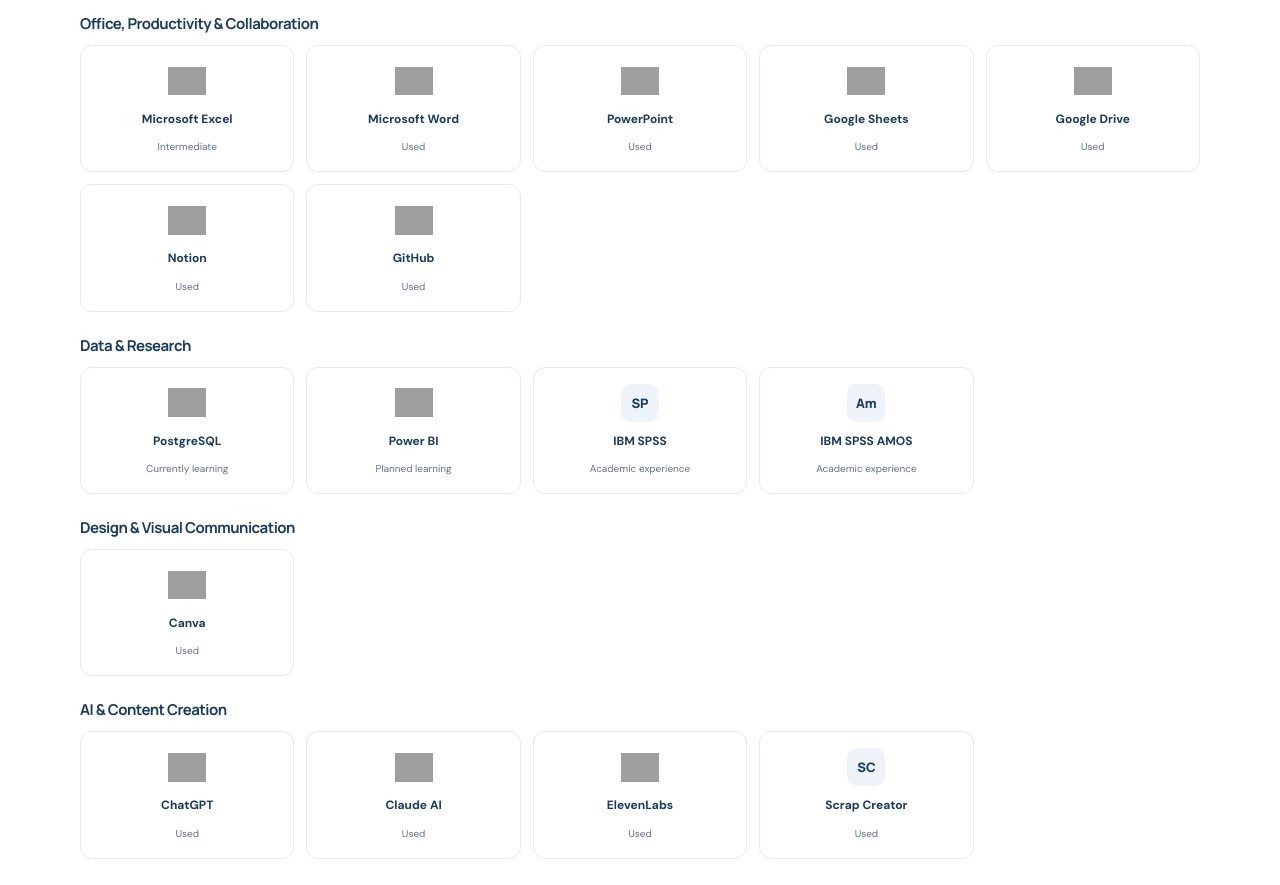
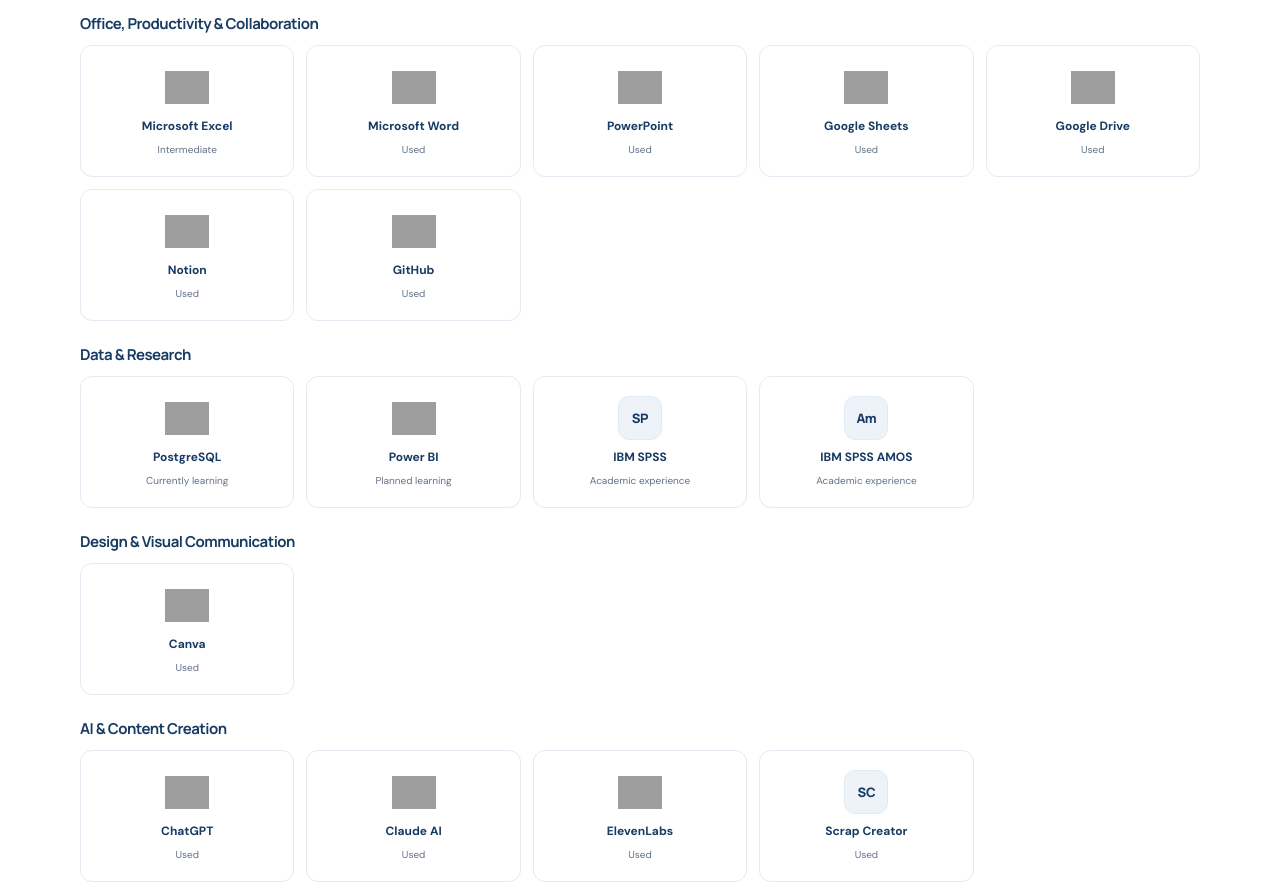
Before and after one commit to fajarsidik05/fajarsidik, a plain HTML site: page index.html in a window 1280 px wide. Shown: the part 2020-2905 px from the top of the page. Drawn offline with Linux system fonts and the light colour scheme; grey boxes are pictures that could not be loaded.

Commit message:
Improve tool logo clarity and consistency

```diff
--- a/index.html
+++ b/index.html
@@ -45,7 +45,7 @@
     .card p{color:var(--muted);font-size:14px}.facts{display:grid;gap:14px;background:var(--surface)}
     .fact{padding-bottom:12px;border-bottom:1px solid var(--line)}.fact:last-child{border:0;padding:0}.fact b{display:block;font-size:12px;color:var(--navy);margin-bottom:2px}.fact span{color:var(--muted);font-size:12px}
     .skills{display:grid;grid-template-columns:repeat(3,1fr);gap:13px}
-    .tools-groups{display:grid;gap:25px}.tool-group h3{font-size:15px;color:var(--navy);margin-bottom:12px}.tools-grid{display:grid;grid-template-columns:repeat(5,1fr);gap:12px}.tool{min-height:125px;border:1px solid var(--line);border-radius:12px;padding:16px 10px;display:flex;flex-direction:column;align-items:center;justify-content:center;gap:9px;background:#fff;text-align:center}.tool img{width:38px;height:38px;object-fit:contain}.tool .tool-mark{width:38px;height:38px;border-radius:10px;background:var(--surface2);display:grid;place-items:center;color:var(--navy);font:800 13px Manrope}.tool b{font-size:12px;color:var(--navy)}.tool small{font-size:10px;color:var(--muted)}
+    .tools-groups{display:grid;gap:25px}.tool-group h3{font-size:15px;color:var(--navy);margin-bottom:12px}.tools-grid{display:grid;grid-template-columns:repeat(5,minmax(0,1fr));gap:12px}.tool{min-height:132px;border:1px solid var(--line);border-radius:12px;padding:17px 10px;display:flex;flex-direction:column;align-items:center;justify-content:center;gap:9px;background:#fff;text-align:center}.tool img{display:block;width:44px;height:44px;flex:0 0 44px;object-fit:contain;object-position:center;image-rendering:auto}.tool .tool-mark{width:44px;height:44px;flex:0 0 44px;border-radius:11px;background:var(--surface2);border:1px solid var(--line);display:grid;place-items:center;color:var(--navy);font:800 13px Manrope;letter-spacing:-.03em}.tool b{font-size:12px;line-height:1.35;color:var(--navy)}.tool small{font-size:10px;line-height:1.35;color:var(--muted)}
     .skill{background:#fff;border:1px solid var(--line);border-radius:13px;padding:19px}
     .skill h3{font-size:15px;margin-bottom:6px;color:var(--navy)}.skill p{font-size:12px;color:var(--muted)}
     .tag{display:inline-block;margin-top:12px;padding:4px 8px;border-radius:5px;background:var(--surface2);color:var(--blue);font-size:10px;font-weight:700}
@@ -135,27 +135,27 @@
         <div class="section-top"><div><div class="eyebrow">03 / Digital Toolkit</div><h2>Tools & Technologies</h2></div><p class="section-intro">Aplikasi yang digunakan untuk mendukung pekerjaan bisnis, analisis, riset, produktivitas, dan produksi konten digital.</p></div>
         <div class="tools-groups">
           <div class="tool-group"><h3>Office, Productivity & Collaboration</h3><div class="tools-grid">
-            <div class="tool"><img src="https://cdn.simpleicons.org/microsoftexcel/217346" alt="Microsoft Excel logo"><b>Microsoft Excel</b><small>Intermediate</small></div>
-            <div class="tool"><img src="https://cdn.simpleicons.org/microsoftword/2B579A" alt="Microsoft Word logo"><b>Microsoft Word</b><small>Used</small></div>
-            <div class="tool"><img src="https://cdn.simpleicons.org/microsoftpowerpoint/B7472A" alt="Microsoft PowerPoint logo"><b>PowerPoint</b><small>Used</small></div>
-            <div class="tool"><img src="https://cdn.simpleicons.org/googlesheets/34A853" alt="Google Sheets logo"><b>Google Sheets</b><small>Used</small></div>
-            <div class="tool"><img src="https://cdn.simpleicons.org/googledrive/4285F4" alt="Google Drive logo"><b>Google Drive</b><small>Used</small></div>
-            <div class="tool"><img src="https://cdn.simpleicons.org/notion/000000" alt="Notion logo"><b>Notion</b><small>Used</small></div>
-            <div class="tool"><img src="https://cdn.simpleicons.org/github/181717" alt="GitHub logo"><b>GitHub</b><small>Used</small></div>
+            <div class="tool"><img loading="lazy" decoding="async" src="https://cdn.simpleicons.org/microsoftexcel/217346" alt="Microsoft Excel logo"><b>Microsoft Excel</b><small>Intermediate</small></div>
+            <div class="tool"><img loading="lazy" decoding="async" src="https://cdn.simpleicons.org/microsoftword/2B579A" alt="Microsoft Word logo"><b>Microsoft Word</b><small>Used</small></div>
+            <div class="tool"><img loading="lazy" decoding="async" src="https://cdn.simpleicons.org/microsoftpowerpoint/B7472A" alt="Microsoft PowerPoint logo"><b>PowerPoint</b><small>Used</small></div>
+            <div class="tool"><img loading="lazy" decoding="async" src="https://cdn.simpleicons.org/googlesheets/34A853" alt="Google Sheets logo"><b>Google Sheets</b><small>Used</small></div>
+            <div class="tool"><img loading="lazy" decoding="async" src="https://cdn.simpleicons.org/googledrive/4285F4" alt="Google Drive logo"><b>Google Drive</b><small>Used</small></div>
+            <div class="tool"><img loading="lazy" decoding="async" src="https://cdn.simpleicons.org/notion/000000" alt="Notion logo"><b>Notion</b><small>Used</small></div>
+            <div class="tool"><img loading="lazy" decoding="async" src="https://cdn.simpleicons.org/github/181717" alt="GitHub logo"><b>GitHub</b><small>Used</small></div>
           </div></div>
           <div class="tool-group"><h3>Data & Research</h3><div class="tools-grid">
-            <div class="tool"><img src="https://cdn.simpleicons.org/postgresql/4169E1" alt="PostgreSQL logo"><b>PostgreSQL</b><small>Currently learning</small></div>
-            <div class="tool"><img src="https://cdn.simpleicons.org/powerbi/F2C811" alt="Microsoft Power BI logo"><b>Power BI</b><small>Planned learning</small></div>
+            <div class="tool"><img loading="lazy" decoding="async" src="https://cdn.simpleicons.org/postgresql/4169E1" alt="PostgreSQL logo"><b>PostgreSQL</b><small>Currently learning</small></div>
+            <div class="tool"><img loading="lazy" decoding="async" src="https://cdn.simpleicons.org/powerbi/F2C811" alt="Microsoft Power BI logo"><b>Power BI</b><small>Planned learning</small></div>
             <div class="tool"><div class="tool-mark">SP</div><b>IBM SPSS</b><small>Academic experience</small></div>
             <div class="tool"><div class="tool-mark">Am</div><b>IBM SPSS AMOS</b><small>Academic experience</small></div>
           </div></div>
           <div class="tool-group"><h3>Design & Visual Communication</h3><div class="tools-grid">
-            <div class="tool"><img src="https://cdn.simpleicons.org/canva/00C4CC" alt="Canva logo"><b>Canva</b><small>Used</small></div>
+            <div class="tool"><img loading="lazy" decoding="async" src="https://cdn.simpleicons.org/canva/00C4CC" alt="Canva logo"><b>Canva</b><small>Used</small></div>
           </div></div>
           <div class="tool-group"><h3>AI & Content Creation</h3><div class="tools-grid">
-            <div class="tool"><img src="https://cdn.simpleicons.org/openai/412991" alt="OpenAI ChatGPT logo"><b>ChatGPT</b><small>Used</small></div>
-            <div class="tool"><img src="https://cdn.simpleicons.org/claude/D97757" alt="Claude logo"><b>Claude AI</b><small>Used</small></div>
-            <div class="tool"><img src="https://cdn.simpleicons.org/elevenlabs/000000" alt="ElevenLabs logo"><b>ElevenLabs</b><small>Used</small></div>
+            <div class="tool"><img loading="lazy" decoding="async" src="https://cdn.simpleicons.org/openai/412991" alt="OpenAI ChatGPT logo"><b>ChatGPT</b><small>Used</small></div>
+            <div class="tool"><img loading="lazy" decoding="async" src="https://cdn.simpleicons.org/claude/D97757" alt="Claude logo"><b>Claude AI</b><small>Used</small></div>
+            <div class="tool"><img loading="lazy" decoding="async" src="https://cdn.simpleicons.org/elevenlabs/000000" alt="ElevenLabs logo"><b>ElevenLabs</b><small>Used</small></div>
             <div class="tool"><div class="tool-mark">SC</div><b>Scrap Creator</b><small>Used</small></div>
           </div></div>
         </div>
```
